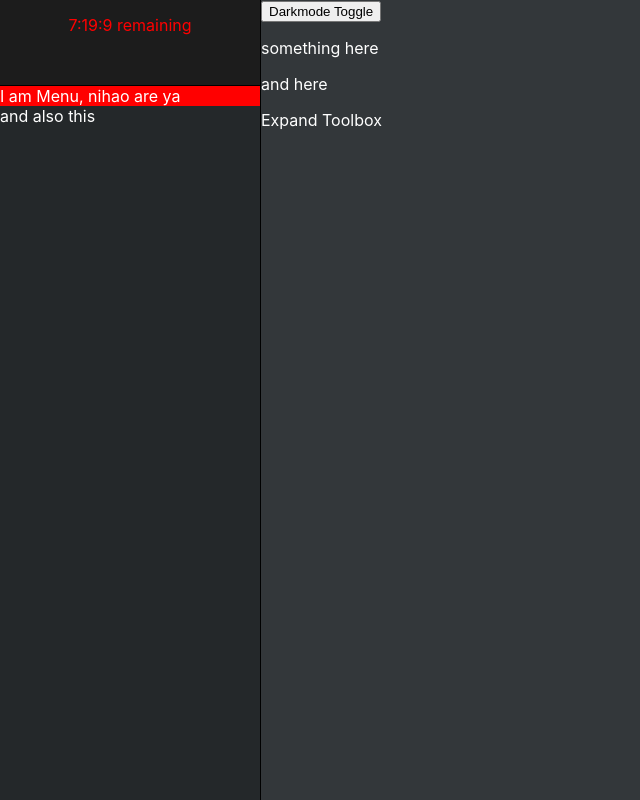
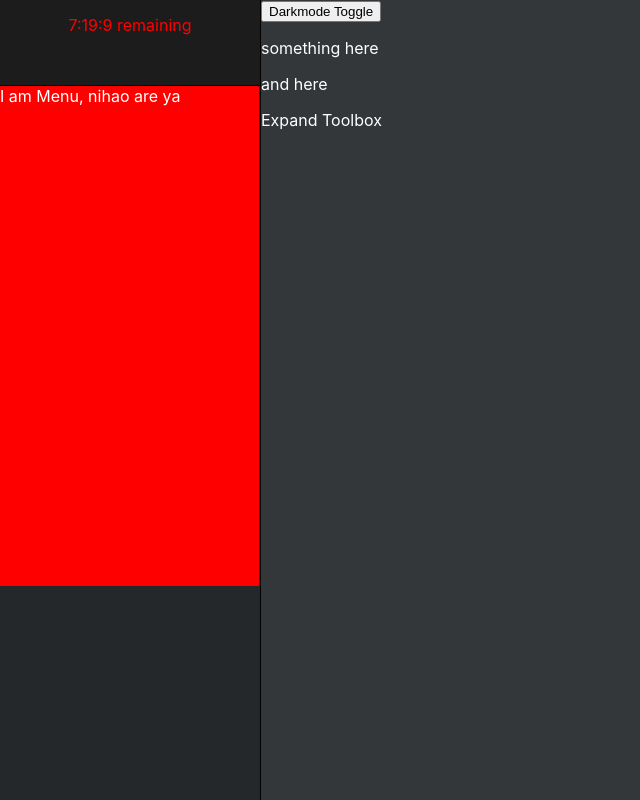
Before and after one commit to dianaroemer/thirteenth-understanding, a React (Create React App) app: page / in a window 1280 px wide. Shown: the whole page, without its empty margins (0-640 px from the left). Built offline with nearby package versions, Linux system fonts and the light colour scheme.

Commit message:
Start dev on Menu, stuck at creating transition effect for Menu on mobile

```diff
--- a/src/App.css
+++ b/src/App.css
@@ -4,9 +4,6 @@
   height: 100%;
   width: 100%;
 }
-
-
-
 
 
 
--- a/src/App.js
+++ b/src/App.js
@@ -34,16 +34,34 @@ function App() {
     }
   }, [viewportWidth])
 
+  const [menuCheck, toggleMenuCheck] = useState(false);
+  function handleToggleMenuCheck(e){
+      toggleMenuCheck(!menuCheck);
+  }
+
   return (
     <div className="App"
       style={darkMode ? {background: '#33373a', color: '#fff'} : {}}>
 
       <nav className='sideBarNav'>
-        <ClockNav darkMode={darkMode} isMobileViewport={isMobileViewport}/>
-        <Menu />
+        <ClockNav darkMode={darkMode}
+          isMobileViewport={isMobileViewport}
+          menuCheck={menuCheck}
+          handleToggleMenuCheck={handleToggleMenuCheck}
+          />
+        {/* If you aren't on mobile and menuCheck isn't true, show menu at all times  */}
+        { (!isMobileViewport && !menuCheck) &&
+          <div className='navMenu'>
+            <Menu />
+          </div>}
+        {/*  */}
+        {menuCheck && <div className='navMenu'>
+          <Menu/>
+          </div>}
         <div>
           and also this
         </div>
+
       </nav>
       {/* <nav className='appNav'
         style={darkMode ? {background: '#1c1c1c'} : {}}>
--- a/src/Components/ClockNav.js
+++ b/src/Components/ClockNav.js
@@ -40,7 +40,6 @@ function ClockNav(props) {
         e.preventDefault();
         toggleExpandClocks(!expandClocks);
     }
-
 
     function clockTick() {
         setCurrentDate(new Date())
@@ -116,12 +115,6 @@ function ClockNav(props) {
 
     }, [currentDate])
 
-    // useEffect( () => {
-    //     if(contestTimeElapsed) {
-    //         toggleContestActive(true);
-    //     }
-    // }, [contestTimeElapsed]);
-
     useEffect( () => {
         let encounterTimer = currentDate - encounterBegan;
         let breakTimer = currentDate - timeSinceBreak;
@@ -166,11 +159,12 @@ function ClockNav(props) {
     }, [encounterBegan, timeSinceBreak, currentDate])
 
 
-    const [menuCheck, toggleMenuCheck] = useState(false);
-    function handleToggleMenuCheck(e){
-        toggleMenuCheck(!menuCheck);
-    }
+    // const [menuCheck, toggleMenuCheck] = useState(false);
+    // function handleToggleMenuCheck(e){
+        // toggleMenuCheck(!menuCheck);
+    // }
 
+    let { menuCheck, handleToggleMenuCheck } = props;
 
     return (
         <div className={expandClocks ? 'clockNav-expanded' : 'clockNav'}
--- a/src/Components/Menu.js
+++ b/src/Components/Menu.js
@@ -4,11 +4,6 @@ import '../Styles/Menu.css';
 
 function Menu() {
 
-
-    const [menuCheck, toggleMenuCheck] = useState(false);
-    function handleToggleMenuCheck(e){
-        toggleMenuCheck(!menuCheck);
-    }
 
     return (
         <div className='menuContainer'>
--- a/src/Styles/Menu.css
+++ b/src/Styles/Menu.css
@@ -1,3 +1,41 @@
 .menuContainer {
     background-color: red;
+    height: 500px;
+    width: 90%;
+    max-width: 350px;
+
+    padding: 5px;
+    margin-left: 8px;
+
+    border: solid black ;
+    border-radius: 1px;
+    box-shadow: 0 10px 20px rgb(0, 0, 0);
+
+
+    overflow: hidden;
+    position: fixed;
 }
+
+
+@media only screen and (min-width: 425px) {
+    .menuContainer {
+        /* width: 259px; */
+        /* padding-left: 1px; */
+        margin-left: 12px;
+        /* border: none; */
+        /* box-shadow: none; */
+        /* padding: 0; */
+    }
+}
+
+
+@media only screen and (min-width: 769px) {
+    .menuContainer {
+        width: 259px;
+        padding-left: 1px;
+        margin-left: 0;
+        border: none;
+        box-shadow: none;
+        padding: 0;
+    }
+}
```
